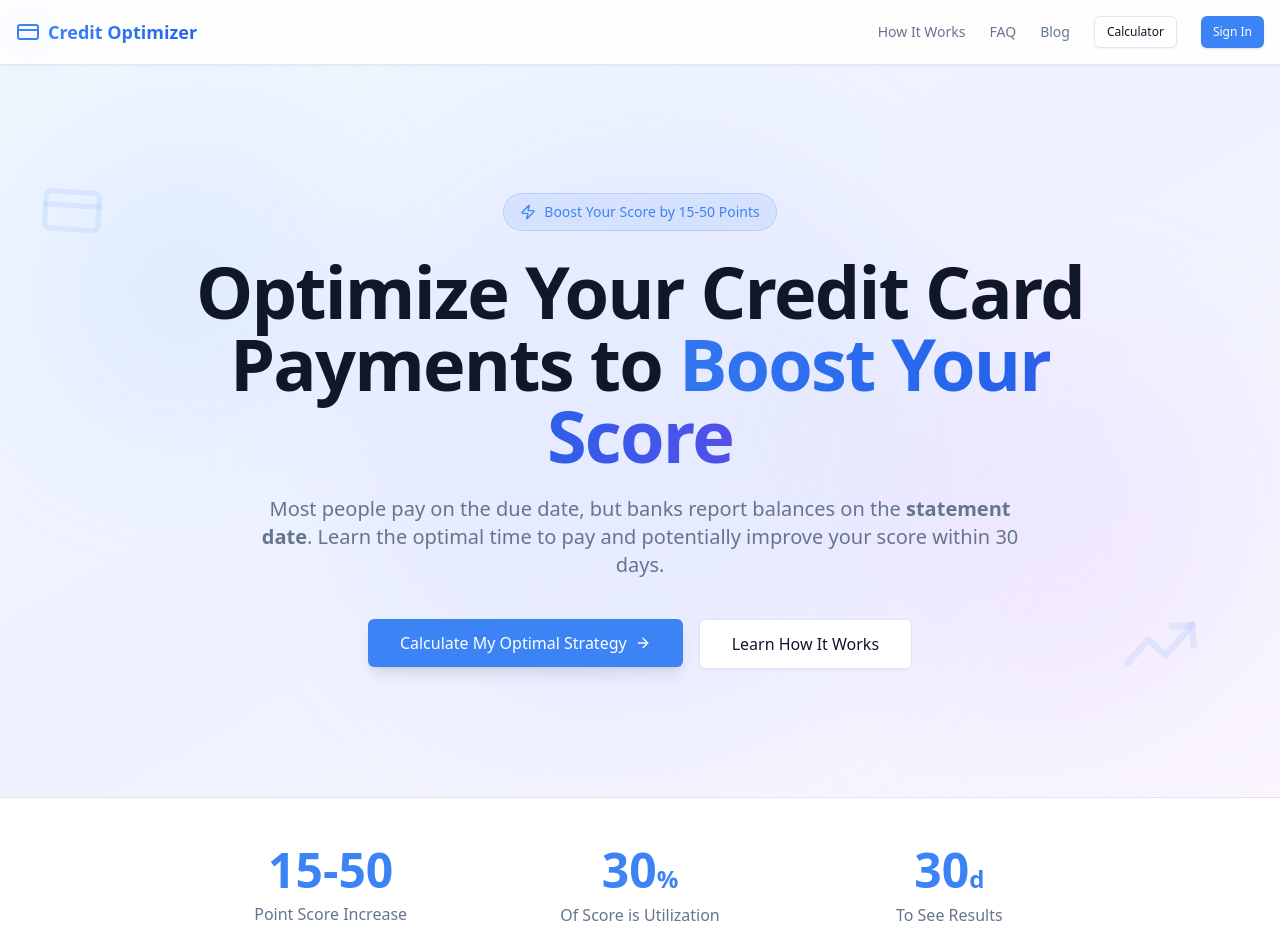
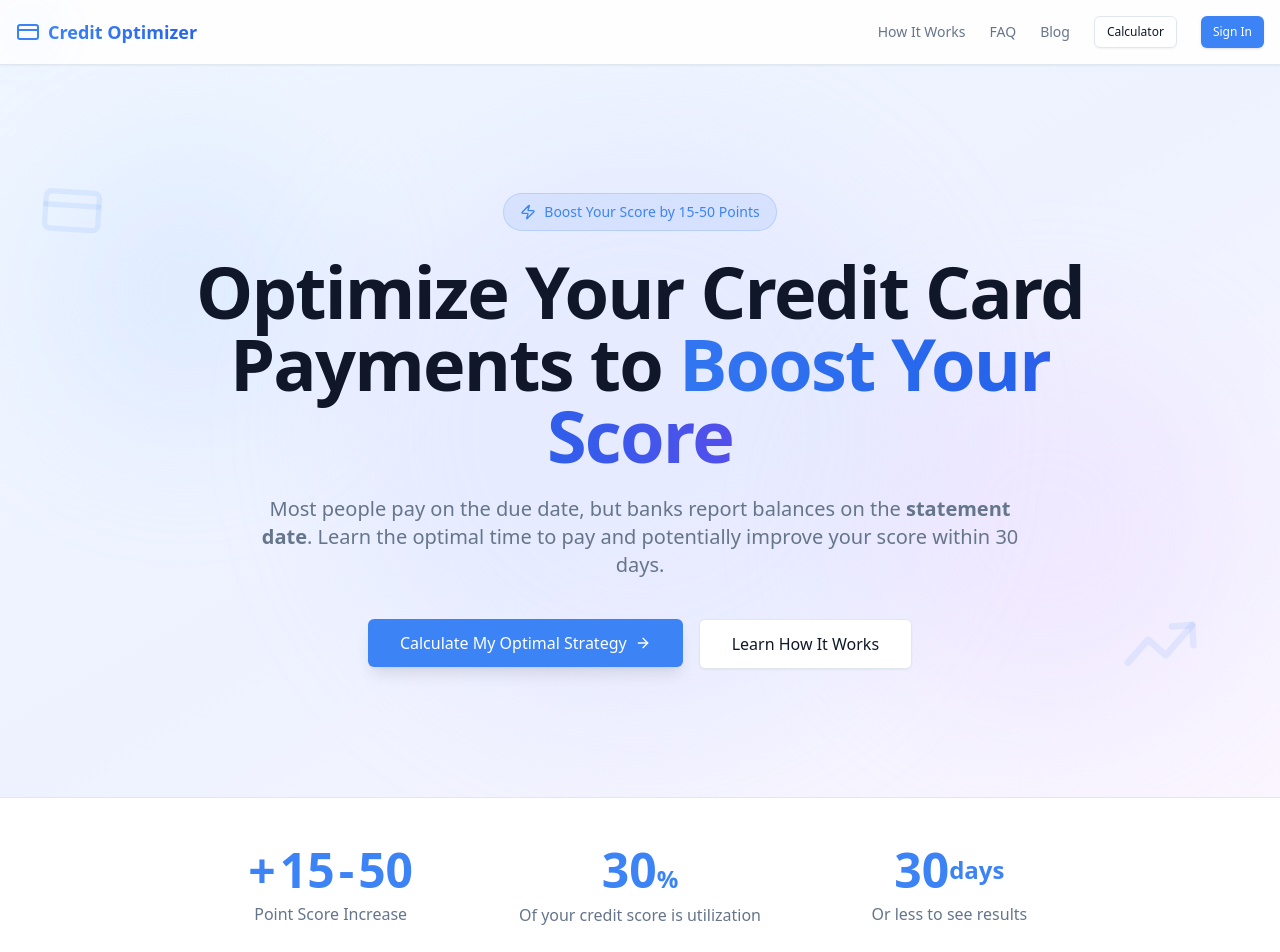
Before and after one commit to MatthiasMasiero/CardTempo, a Next.js app: page / in a window 1280 px wide. Shown: the top 952 px of the page. Built offline with nearby package versions, Linux system fonts and the light colour scheme; no server answers.

Commit message:
minor UI changes

```diff
--- a/src/app/page.tsx
+++ b/src/app/page.tsx
@@ -305,8 +305,11 @@ export default function LandingPage() {
           <div className="grid grid-cols-1 md:grid-cols-3 gap-8 max-w-4xl mx-auto">
             <ScrollReveal delay={0}>
               <div className="text-center">
-                <div className="text-4xl md:text-5xl font-bold text-primary mb-2">
-                  <AnimatedCounter end={15} />-<AnimatedCounter end={50} />
+                <div className="text-4xl md:text-5xl font-bold text-primary mb-2 flex items-center justify-center gap-1">
+                  <span>+</span>
+                  <AnimatedCounter end={15} />
+                  <span>-</span>
+                  <AnimatedCounter end={50} />
                 </div>
                 <p className="text-muted-foreground">Point Score Increase</p>
               </div>
@@ -317,16 +320,16 @@ export default function LandingPage() {
                   <AnimatedCounter end={30} />
                   <span className="text-2xl">%</span>
                 </div>
-                <p className="text-muted-foreground">Of Score is Utilization</p>
+                <p className="text-muted-foreground">Of your credit score is utilization</p>
               </div>
             </ScrollReveal>
             <ScrollReveal delay={0.2}>
               <div className="text-center">
-                <div className="text-4xl md:text-5xl font-bold text-primary mb-2">
+                <div className="text-4xl md:text-5xl font-bold text-primary mb-2 flex items-center justify-center">
                   <AnimatedCounter end={30} />
-                  <span className="text-2xl">d</span>
+                  <span className="text-2xl"> days</span>
                 </div>
-                <p className="text-muted-foreground">To See Results</p>
+                <p className="text-muted-foreground">Or less to see results</p>
               </div>
             </ScrollReveal>
           </div>
```
